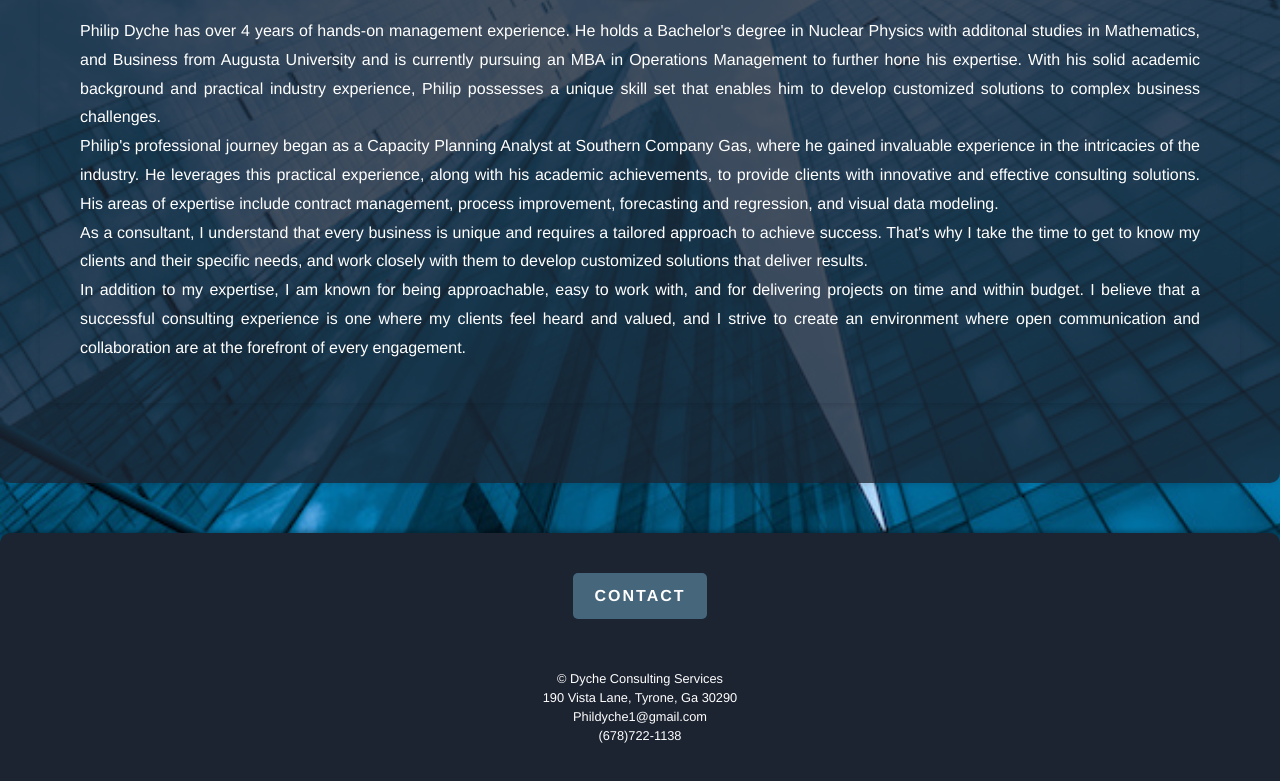
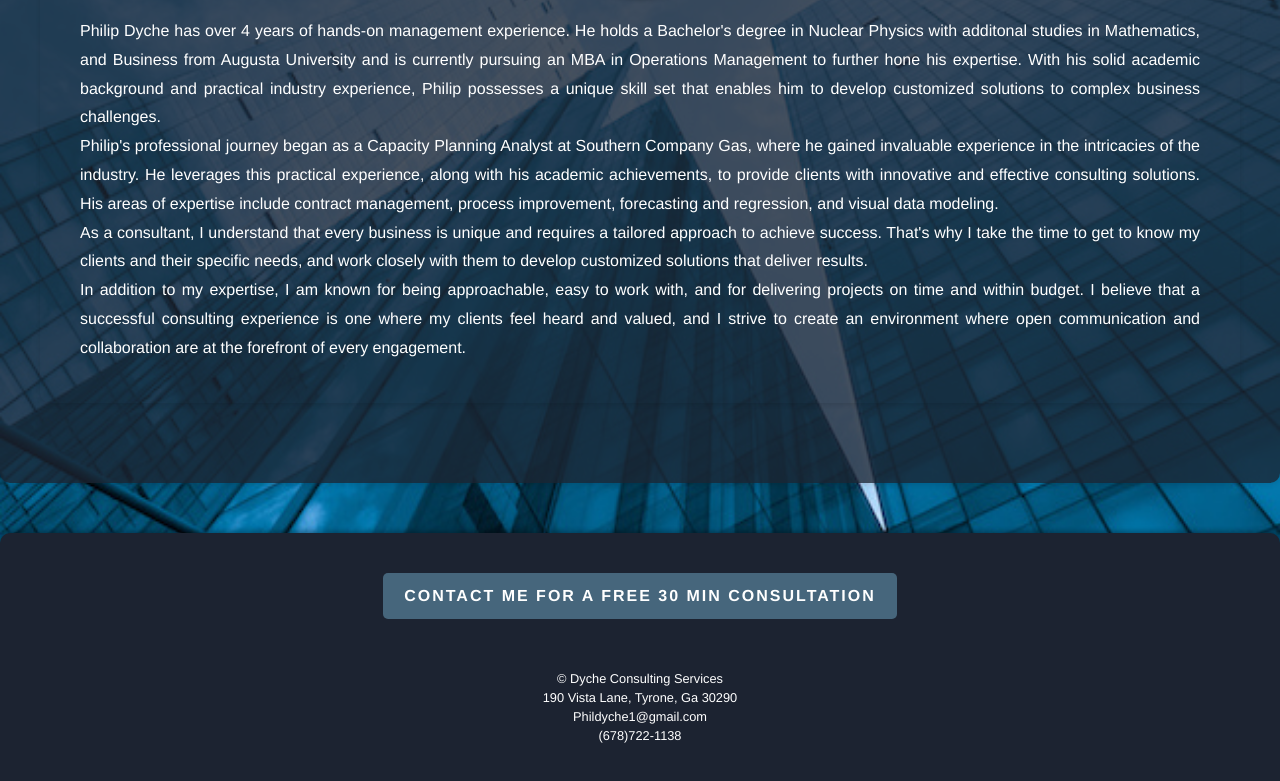
Before and after one commit to phildyche/philipdycheconsulting, a plain HTML site: page index.html in a window 1280 px wide. Shown: the part 675-1456 px from the top of the page. Drawn offline with nearby package versions, Linux system fonts and the light colour scheme.

Commit message:
Update index.html

```diff
--- a/index.html
+++ b/index.html
@@ -80,7 +80,7 @@
   </section>
   <!-- Footer Section -->
   <footer>
-    <div id="contact-us-btn"><a class="btn" href="contact.html">Contact</a></div>
+    <div id="contact-us-btn"><a class="btn" href="contact.html">Contact me for a free 30 min Consultation</a></div>
     <div class="container">
       <p>&copy; Dyche Consulting Services</p>
       <p>190 Vista Lane, Tyrone, Ga 30290</p>
```
